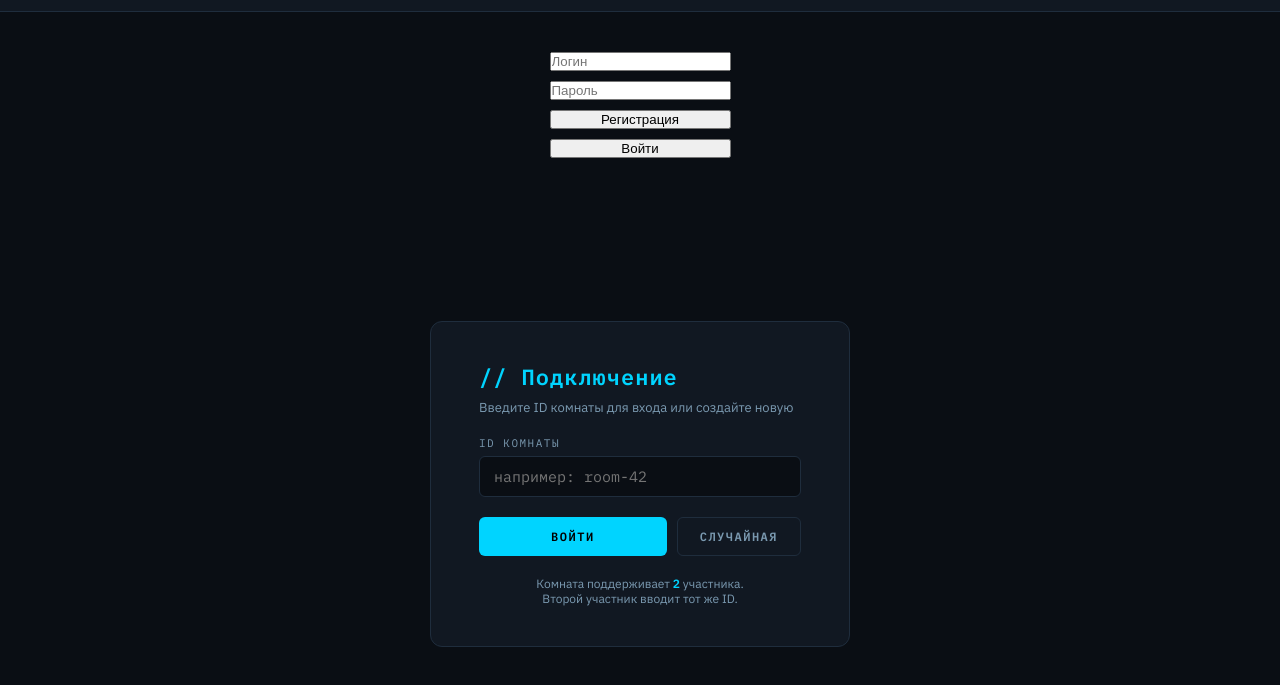
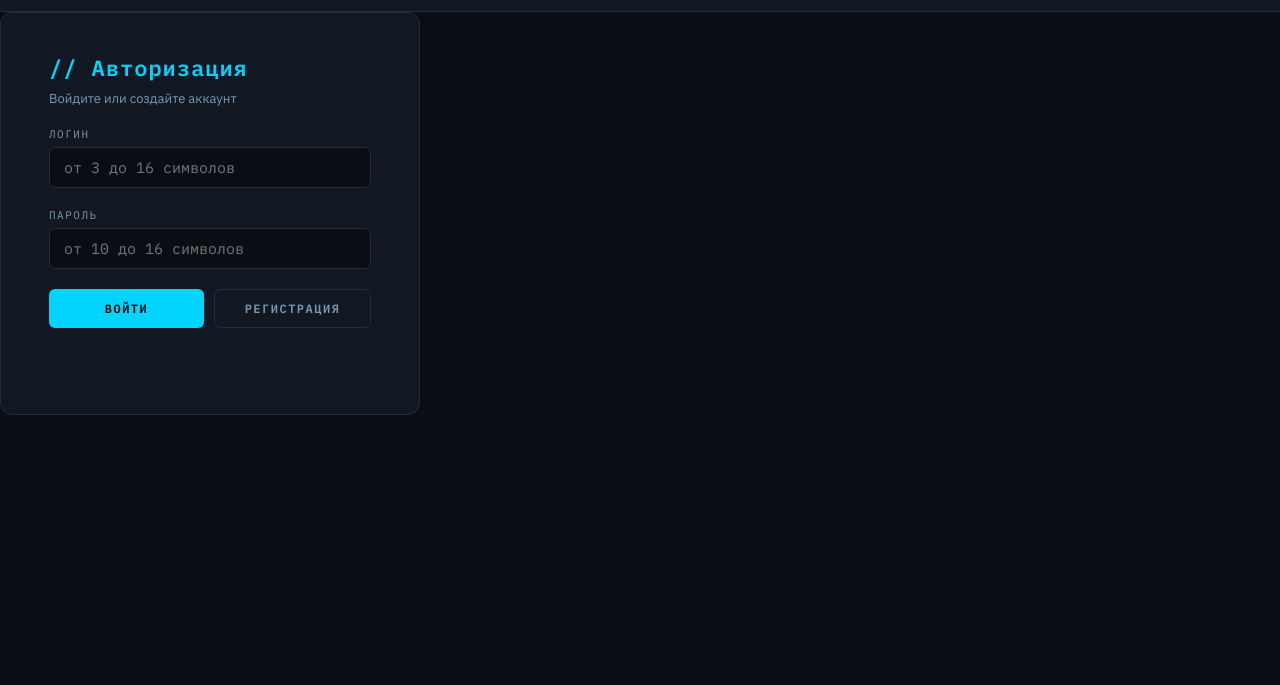
Before and after one commit to platik777/medsoft-lab2, a website: page public/index.html in a window 1280 px wide. Shown: the part 41-726 px from the top of the page. Drawn offline with nearby package versions, Linux system fonts and the light colour scheme.

Commit message:
add fixes and design

```diff
--- a/public/index.html
+++ b/public/index.html
@@ -107,7 +107,9 @@
       display: block;
       margin-bottom: 6px;
     }
-    input[type="text"] {
+
+    input[type="text"],
+    input[type="password"] {
       width: 100%;
       background: var(--bg);
       border: 1px solid var(--border);
@@ -119,7 +121,11 @@
       outline: none;
       transition: border-color .2s;
     }
-    input[type="text"]:focus { border-color: var(--accent); }
+
+    input[type="text"]:focus,
+    input[type="password"]:focus {
+      border-color: var(--accent);
+    }
 
     .btn {
       display: inline-flex;
@@ -163,6 +169,21 @@
       text-align: center;
     }
     .hint b { color: var(--accent); font-family: var(--mono); }
+
+    #auth-msg {
+      font-size: 12px;
+      font-family: var(--mono);
+      text-align: center;
+      min-height: 16px;
+    }
+
+    #auth-msg.success {
+      color: var(--success);
+    }
+
+    #auth-msg.error {
+      color: var(--danger);
+    }
 
     /* CALL VIEW */
     #call-view {
@@ -309,14 +330,32 @@
   <div id="status-badge">OFFLINE</div>
 </header>
 
-<div id="auth" style="display:flex;flex-direction:column;gap:10px;max-width:300px;margin:40px auto;">
-  <input id="login" placeholder="Логин" />
-  <input id="password" type="password" placeholder="Пароль" />
+<div id="auth">
+  <div class="lobby-card">
+    <div class="lobby-title">// Авторизация</div>
+    <div class="lobby-sub">Войдите или создайте аккаунт</div>
 
-  <button onclick="register()">Регистрация</button>
-  <button onclick="login()">Войти</button>
+    <div>
+      <label for="auth-login">Логин</label>
+      <input type="text" id="auth-login" placeholder="от 3 до 16 символов" maxlength="16" />
+    </div>
 
-  <div id="auth-msg"></div>
+    <div>
+      <label for="auth-password">Пароль</label>
+      <input type="password" id="auth-password" placeholder="от 10 до 16 символов" maxlength="16" />
+    </div>
+
+    <div style="display:flex; gap:10px;">
+      <button class="btn btn-primary" onclick="login()" style="flex:1">
+        Войти
+      </button>
+      <button class="btn btn-ghost" onclick="register()" style="flex:1">
+        Регистрация
+      </button>
+    </div>
+
+    <div id="auth-msg" class="hint" style="margin-top:10px;"></div>
+  </div>
 </div>
 
 <!-- LOBBY -->
@@ -400,6 +439,8 @@
   const localOff    = document.getElementById('local-video-off');
   const remoteOff   = document.getElementById('remote-video-off');
 
+  lobby.style.display = 'none';
+
   // State
   let localStream = null;
   let pc = null;
@@ -419,8 +460,8 @@
   let socket = null;
 
   async function register() {
-    const login = document.getElementById('login').value;
-    const password = document.getElementById('password').value;
+    const login = document.getElementById('auth-login').value;
+    const password = document.getElementById('auth-password').value;
 
     const res = await fetch('/register', {
       method: 'POST',
@@ -429,13 +470,19 @@
     });
 
     const data = await res.json();
-    document.getElementById('auth-msg').innerText =
-            data.id ? 'Ваш ID: ' + data.id : data.error;
+
+    if (data.id) {
+      showAuthMessage('ID: ' + data.id, 'success');
+      setTimeout(() => showAuthMessage(''), 3000);
+    } else {
+      showAuthMessage(data.error, 'error');
+      setTimeout(() => showAuthMessage(''), 3000);
+    }
   }
 
   async function login() {
-    const login = document.getElementById('login').value;
-    const password = document.getElementById('password').value;
+    const login = document.getElementById('auth-login').value;
+    const password = document.getElementById('auth-password').value;
 
     const res = await fetch('/login', {
       method: 'POST',
@@ -446,20 +493,23 @@
     const data = await res.json();
 
     if (data.token) {
+      showAuthMessage('Успешный вход', 'success');
+      setTimeout(() => showAuthMessage(''), 3000);
+
       token = data.token;
 
       document.getElementById('auth').style.display = 'none';
       lobby.style.display = 'flex';
 
-      // 🔥 ВАЖНО: подключение сокета с токеном
       socket = io({
         auth: { token }
       });
 
-      initSocketHandlers(); // вынеси твой socket.on код сюда
+      initSocketHandlers();
 
     } else {
-      document.getElementById('auth-msg').innerText = data.error;
+      showAuthMessage(data.error, 'error');
+      setTimeout(() => showAuthMessage(''), 3000);
     }
   }
 
@@ -551,6 +601,12 @@
     };
   }
 
+  function showAuthMessage(msg, type = 'error') {
+    const el = document.getElementById('auth-msg');
+    el.textContent = msg;
+    el.className = 'hint ' + type;
+  }
+
   // Controls
   btnMic.addEventListener('click', () => {
     if (!localStream) return;
```
